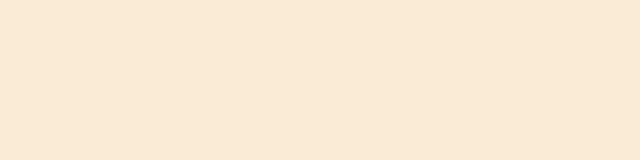
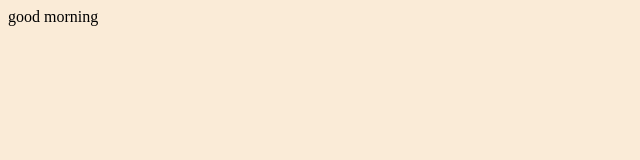
Before and after one commit to lovebokdoll/js-chrome_app-2022, a plain HTML site: page index.html in a window 1280 px wide. Shown: the whole page, without its empty margins (0-640 px from the left). Drawn offline with Linux system fonts and the light colour scheme.

Commit message:
input span-morning

```diff
--- a/index.html
+++ b/index.html
@@ -9,5 +9,6 @@
   </head>
   <body>
     <script src="app.js"></script>
+    <span>good morning</span>
   </body>
 </html>
```
